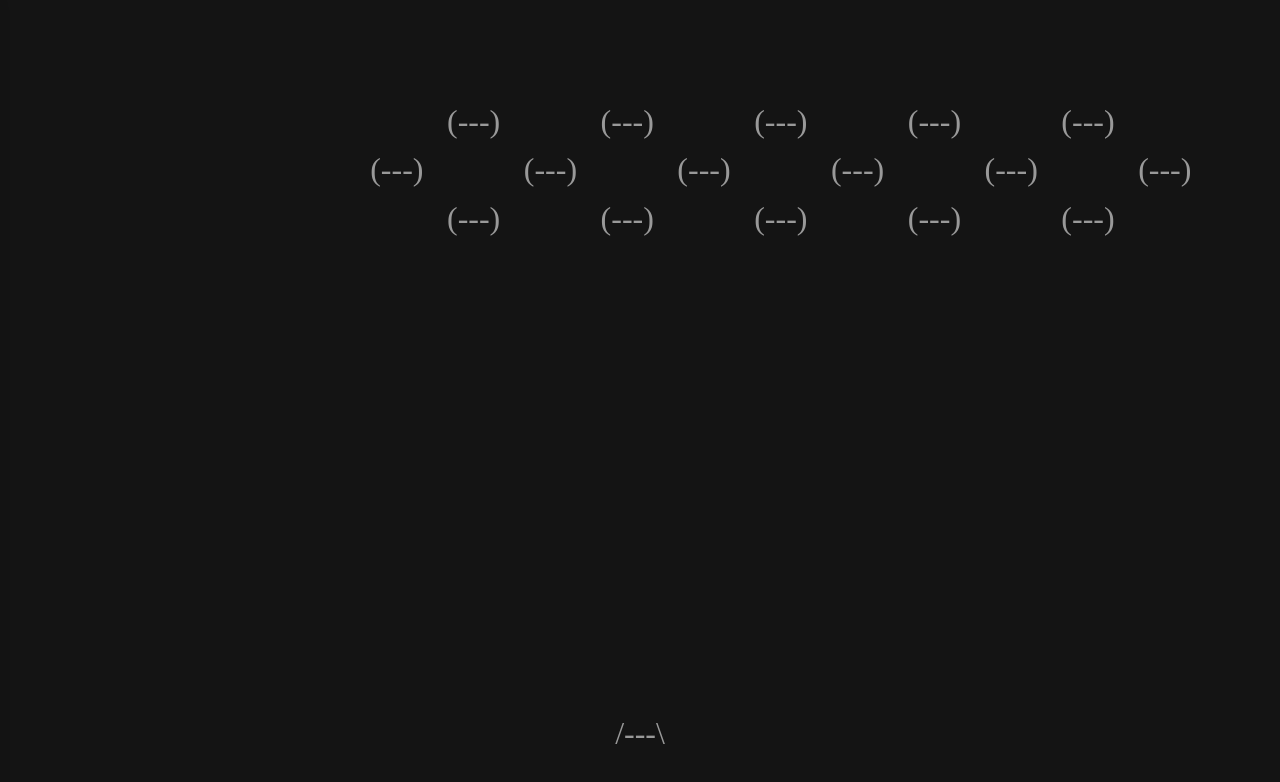
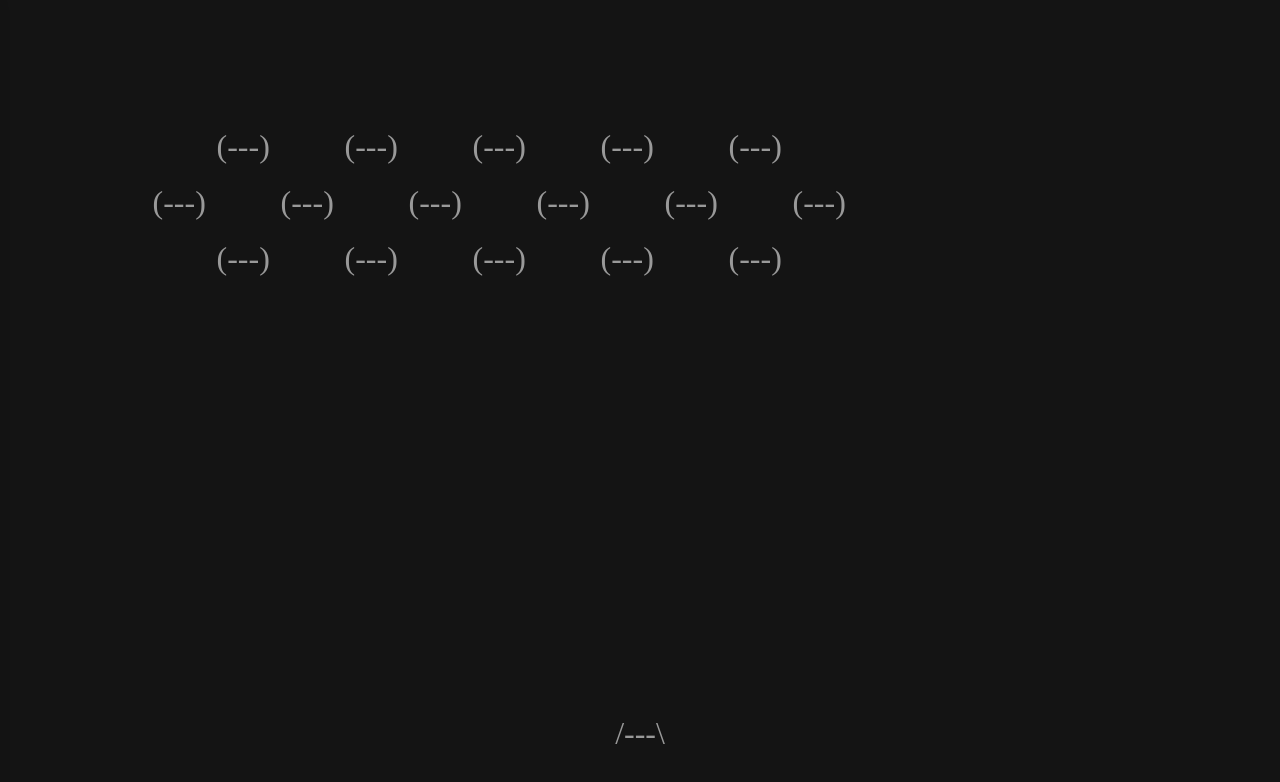
Before and after one commit to elShailee/the-weird-game, a React (Create React App) app in the folder front/: page / in a window 1280 px wide. Shown: the top 782 px of the page. Built offline with nearby package versions, Linux system fonts and the light colour scheme.

Commit message:
small inprovements

```diff
--- a/front/src/Screens/SpaceInvadersScreen/Aliens.jsx
+++ b/front/src/Screens/SpaceInvadersScreen/Aliens.jsx
@@ -1,75 +1,115 @@
-import React, { useEffect, useRef, useState } from 'react';
+import React, { useEffect, useMemo, useRef } from 'react';
 import { consts } from './consts';
-import { Alien, AliensContainer, AliensRow } from './styles';
+import { Alien } from './styles';
 
-export const Aliens = ({ tick, bulletsPosArray }) => {
-	const positionRef = useRef({ x: 0, y: 70, dir: 'left' });
-	const [aliensState, setAliensState] = useState([
-		[1, 1, 1, 1, 1],
-		[1, 1, 1, 1, 1, 1],
-		[1, 1, 1, 1, 1],
-	]);
-	useEffect(() => {
-		if (positionRef.current.dir === 'left') positionRef.current.x -= consts.aliensSpeed.x;
-		else if (positionRef.current.dir === 'right') positionRef.current.x += consts.aliensSpeed.x;
-		if (Math.abs(positionRef.current.x) >= consts.aliensTravelDistance) {
-			positionRef.current.dir = positionRef.current.dir === 'left' ? 'right' : 'left';
-			positionRef.current.y -= consts.aliensSpeed.y;
-		}
-	}, [tick]);
+const getAliensPosition = level => {
+	const aliens = consts.aliens[level];
+	return aliens.map((row, rowIndex) => {
+		return row.map((col, colIndex) => {
+			return {
+				isAlive: true,
+				x: consts.aliensSize.x * (colIndex - (row.length - 1) / 2),
+				y: consts.aliensSize.y * (aliens.length - 1 - rowIndex) + 60,
+			};
+		});
+	});
+};
+
+export const Aliens = ({ tick, bulletsPosArray, level, skipLevel }) => {
+	const aliensPositions = useMemo(() => getAliensPosition(level), [level]);
+	const directionRef = useRef('left');
 
 	useEffect(() => {
-		bulletsPosArray.forEach((bullet, bulletIndex) => {
-			let didHit = false;
-			aliensState.forEach((row, rowIndex) => {
-				if (didHit) return;
-				row.forEach((alien, alienIndex) => {
-					if (didHit) return;
+		let shouldSwitchDirection = false;
+		aliensPositions.forEach((row, rowIndex) => {
+			row.forEach((alien, alienIndex) => {
+				// hit checker
+				bulletsPosArray.forEach((bulletPos, bulletIndex) => {
 					if (
-						Math.abs(
-							bullet.x -
-								(alienIndex - (row.length - 1) / 2) * (consts.aliensWidth + 1) -
-								positionRef.current.x,
-						) <= 3 &&
-						Math.abs(bullet.y - consts.bulletSpeed / 2 - positionRef.current.y - rowIndex) <= 1.5 &&
-						alien === 1
+						Math.abs(alien.x - bulletPos.x) <= consts.aimAssist &&
+						Math.abs(alien.y - bulletPos.y) <= consts.aimAssist &&
+						alien.isAlive
 					) {
-						didHit = true;
-						aliensState[rowIndex][alienIndex] = 2;
-						setAliensState(aliensState);
+						alien.isAlive = false;
 						bulletsPosArray.splice(bulletIndex, 1);
 					}
 				});
+
+				// aliens movement
+				alien.x += (directionRef.current === 'left' ? -1 : 1) * consts.aliensSpeed[level].x;
+				if (Math.abs(alien.x) >= consts.aliensTravelDistance) {
+					shouldSwitchDirection = true;
+				}
 			});
 		});
-	}, [tick, aliensState, bulletsPosArray]);
 
-	const renderAliens = () =>
-		aliensState.map((row, rowIndex) => {
-			return (
-				<AliensRow key={rowIndex}>
-					{row.map((alien, alienIndex) => {
-						if (alien > 1 && alien <= 10) {
-							aliensState[rowIndex][alienIndex]++;
-							return (
-								<Alien key={alienIndex} width={consts.aliensWidth}>
-									X
-								</Alien>
-							);
-						}
-						return (
-							<Alien key={alienIndex} width={consts.aliensWidth}>
-								{alien === 1 ? '(---)' : ''}
-							</Alien>
-						);
-					})}
-				</AliensRow>
+		if (shouldSwitchDirection) {
+			directionRef.current = directionRef.current === 'right' ? 'left' : 'right';
+			aliensPositions.forEach(row =>
+				row.forEach(alien => {
+					alien.y -= consts.aliensSpeed[level].y;
+				}),
 			);
-		});
+		}
+	}, [tick, bulletsPosArray, aliensPositions, level]);
 
-	return (
-		<AliensContainer left={positionRef.current.x} top={positionRef.current.y}>
-			{renderAliens()}
-		</AliensContainer>
+	// useEffect(() => {
+	// 	if (positionRef.current.dir === 'left') positionRef.current.x -= consts.aliensSpeed.x;
+	// 	else if (positionRef.current.dir === 'right') positionRef.current.x += consts.aliensSpeed.x;
+	// 	if (Math.abs(positionRef.current.x) >= consts.aliensTravelDistance) {
+	// 		positionRef.current.dir = positionRef.current.dir === 'left' ? 'right' : 'left';
+	// 		positionRef.current.y -= consts.aliensSpeed.y;
+	// 	}
+	// }, [tick]);
+
+	// useEffect(() => {
+	// 	bulletsPosArray.forEach((bullet, bulletIndex) => {
+	// 		let didHit = false;
+	// 		aliensState.forEach((row, rowIndex) => {
+	// 			if (didHit) return;
+	// 			row.forEach((alien, alienIndex) => {
+	// 				if (didHit) return;
+	// 				if (
+	// 					Math.abs(
+	// 						bullet.x -
+	// 							(alienIndex - (row.length - 1) / 2) * (consts.aliensWidth + 1) -
+	// 							positionRef.current.x,
+	// 					) <= 3 &&
+	// 					Math.abs(bullet.y - consts.bulletSpeed / 2 - positionRef.current.y - rowIndex) <= 1.5 &&
+	// 					alien === 1
+	// 				) {
+	// 					didHit = true;
+	// 					aliensState[rowIndex][alienIndex] = 2;
+	// 					setAliensState(aliensState);
+	// 					bulletsPosArray.splice(bulletIndex, 1);
+	// 				}
+	// 			});
+	// 		});
+	// 	});
+	// }, [tick, aliensState, bulletsPosArray]);
+
+	const renderAliens = useMemo(
+		() => {
+			return aliensPositions.map((row, rowIndex) => {
+				return row.map((alienPos, alienIndex) => {
+					// if (alienPos > 1 && alienPos <= 10) {
+					// 	aliensPositionState[rowIndex][alienIndex]++;
+					// 	return (
+					// 		<Alien key={alienIndex} size={consts.aliensSize} pos={alienPos}>
+					// 			X
+					// 		</Alien>
+					// 	);
+					// }
+					return (
+						<Alien key={alienIndex} size={consts.aliensSize} pos={alienPos}>
+							{alienPos.isAlive ? '(---)' : ''}
+						</Alien>
+					);
+				});
+			});
+		},
+		[tick, aliensPositions], // eslint-disable-line react-hooks/exhaustive-deps
 	);
+
+	return <>{renderAliens}</>;
 };
--- a/front/src/Screens/SpaceInvadersScreen/SpaceInvadersScreen.jsx
+++ b/front/src/Screens/SpaceInvadersScreen/SpaceInvadersScreen.jsx
@@ -1,4 +1,4 @@
-import React, { useRef, useEffect } from 'react';
+import React, { useRef, useEffect, useState } from 'react';
 import { Aliens } from './Aliens';
 import { consts } from './consts';
 import { Ship } from './Ship';
@@ -8,13 +8,19 @@ import { useGameLoop } from './useGameLoop';
 
 export const SpaceInvadersScreen = () => {
 	const focusRef = useRef();
-	const gameLoop = useGameLoop();
-	const bullets = useBullets(gameLoop.tick);
+	const [levelNumState, setLevelNumState] = useState(consts.startingLevel);
+	const gameLoop = useGameLoop(levelNumState);
+	const bullets = useBullets({ tick: gameLoop.tick, level: levelNumState });
+
+	const skipLevel = () => {
+		setLevelNumState(levelNumState + 1);
+	};
+
 	useEffect(() => {
 		focusRef.current.focus();
 	}, []);
 
-	const renderBullets = bullets.bulletsState.map((position, index) => {
+	const renderBullets = bullets.bulletsPosArray.map((position, index) => {
 		return (
 			<Bullet position={position} key={index}>
 				|
@@ -24,11 +30,16 @@ export const SpaceInvadersScreen = () => {
 
 	return (
 		<ScreenContainer ref={focusRef}>
-			<Ship tick={gameLoop.tick} fireBulletFrom={bullets.fireBulletFrom} />
+			<Ship tick={gameLoop.tick} fireBulletFrom={bullets.fireBulletFrom} level={levelNumState} />
 
 			{renderBullets}
-			<AmmoBar ammoPercent={(100 * bullets.ammoCount) / consts.bulletsMaxAmmo} />
-			<Aliens tick={gameLoop.tick} bulletsPosArray={bullets.bulletsState} />
+			<AmmoBar ammoPercent={(100 * bullets.ammoCount) / consts.bulletsMaxAmmo[levelNumState]} />
+			<Aliens
+				tick={gameLoop.tick}
+				bulletsPosArray={bullets.bulletsPosArray}
+				level={levelNumState}
+				skipLevel={skipLevel}
+			/>
 		</ScreenContainer>
 	);
 };
--- a/front/src/Screens/SpaceInvadersScreen/consts.js
+++ b/front/src/Screens/SpaceInvadersScreen/consts.js
@@ -5,16 +5,25 @@ export const consts = {
 	getMovingKeys: function () {
 		return this.leftMovingKeys.concat(this.rightMovingKeys);
 	},
-	gameLoopInterval: 50,
+	startingLevel: 1,
+	gameLoopInterval: { 1: 50 },
 	screenEdge: 50,
-	shipSpeed: 2,
-	bulletsDelay: 5,
-	bulletSpeed: 3,
-	bulletsCost: 8,
-	bulletsRechargeRate: 0.8,
-	bulletsMaxAmmo: 100,
-	aliensSpeed: { x: 1, y: 3 },
-	aliensHealth: 1,
-	aliensWidth: 10,
-	aliensTravelDistance: 15,
+	shipSpeed: { 1: 2 },
+	bulletsDelay: { 1: 5 },
+	bulletSpeed: { 1: 3 },
+	bulletsCost: { 1: 8 },
+	bulletsRechargeRate: { 1: 0.8 },
+	bulletsMaxAmmo: { 1: 100 },
+	aliens: {
+		1: [
+			[1, 1, 1, 1, 1],
+			[1, 1, 1, 1, 1, 1],
+			[1, 1, 1, 1, 1],
+		],
+	},
+	aliensSpeed: { 1: { x: 1, y: 3 } },
+	aliensHealth: { 1: 1 },
+	aliensSize: { x: 10, y: 7 },
+	aliensTravelDistance: 45,
+	aimAssist: 2,
 };
--- a/front/src/Screens/SpaceInvadersScreen/styles.js
+++ b/front/src/Screens/SpaceInvadersScreen/styles.js
@@ -26,34 +26,27 @@ export const Bullet = styled.div.attrs(props => ({
 	transform: translateX(-50%) translateY(50%);
 `;
 
-export const AmmoBar = styled.div`
+export const AmmoBar = styled.div.attrs(({ ammoPercent }) => ({
+	style: {
+		width: `${100 - ammoPercent}%`,
+	},
+}))`
 	position: absolute;
 	background-color: rgba(255, 255, 255, 0.1);
 	bottom: 0;
 	left: 0;
-	width: ${({ ammoPercent }) => 100 - ammoPercent}%;
 	height: 2rem;
 `;
 
-export const AliensContainer = styled.div.attrs(props => ({
+export const Alien = styled.div.attrs(({ size, pos }) => ({
 	style: {
-		bottom: `calc(${props.top}% + 6rem)`,
-		left: props.left + 50 + '%',
+		width: `${size.x}%`,
+		height: `${size.y}%`,
+
+		bottom: `calc(${pos.y}% + 6rem)`,
+		left: `calc(${pos.x}% + 50%)`,
 	},
 }))`
-	${({ theme }) => theme.customStyles.centerItems}
-	flex-direction: column-reverse;
 	position: absolute;
 	transform: translateX(-50%);
 `;
-
-export const AliensRow = styled.div`
-	display: flex;
-	flex-direction: row;
-`;
-
-export const Alien = styled.div`
-	margin: 1% 1vw;
-	width: ${({ width }) => width}vw;
-	height: 2rem;
-`;
--- a/front/src/Screens/SpaceInvadersScreen/useBullets.js
+++ b/front/src/Screens/SpaceInvadersScreen/useBullets.js
@@ -1,37 +1,37 @@
-import { useEffect, useRef, useState } from 'react';
+import { useEffect, useMemo, useRef, useState } from 'react';
 import { consts } from './consts';
 
-export const useBullets = tick => {
-	const [bulletsState, setBulletsState] = useState([]);
-	const ammoRef = useRef(consts.bulletsMaxAmmo);
+export const useBullets = ({ tick, level }) => {
+	const bulletsPosArray = useMemo(() => [], []);
+	const ammoRef = useRef(consts.bulletsMaxAmmo[level]);
 	const [isCooling, setIsCooling] = useState(false);
 
 	useEffect(() => {
-		bulletsState.forEach((bullet, index) => {
-			bullet.y += consts.bulletSpeed;
+		bulletsPosArray.forEach((bullet, index) => {
+			bullet.y += consts.bulletSpeed[level];
 			const maxBulletHightByPercent = 100;
-			if (bullet.y > maxBulletHightByPercent) bulletsState.splice(index, 1);
+			if (bullet.y > maxBulletHightByPercent) bulletsPosArray.splice(index, 1);
 		});
-	}, [bulletsState, tick]);
+	}, [bulletsPosArray, tick, level]);
 
 	useEffect(() => {
-		if (ammoRef.current < consts.bulletsMaxAmmo) {
-			ammoRef.current += consts.bulletsRechargeRate;
-			if (ammoRef.current >= consts.bulletsMaxAmmo) {
+		if (ammoRef.current < consts.bulletsMaxAmmo[level]) {
+			ammoRef.current += consts.bulletsRechargeRate[level];
+			if (ammoRef.current >= consts.bulletsMaxAmmo[level]) {
 				setIsCooling(false);
 			}
 		}
-	}, [tick]);
+	}, [tick, level]);
 
 	const fireBulletFrom = xPosition => {
-		if (ammoRef.current < consts.bulletsCost) {
+		if (ammoRef.current < consts.bulletsCost[level]) {
 			return setIsCooling(true);
 		}
 		if (isCooling) return;
 
-		setBulletsState([...bulletsState, { x: xPosition, y: 0 }]);
-		ammoRef.current -= consts.bulletsCost;
+		bulletsPosArray.push({ x: xPosition, y: 0 });
+		ammoRef.current -= consts.bulletsCost[level];
 	};
 
-	return { bulletsState, fireBulletFrom, ammoCount: ammoRef.current, isCooling };
+	return { bulletsPosArray, fireBulletFrom, ammoCount: ammoRef.current, isCooling };
 };
--- a/front/src/Screens/SpaceInvadersScreen/useGameLoop.js
+++ b/front/src/Screens/SpaceInvadersScreen/useGameLoop.js
@@ -1,18 +1,18 @@
 import { useEffect, useState } from 'react';
 import { consts } from './consts';
 
-export const useGameLoop = () => {
+export const useGameLoop = level => {
 	const [tick, setTick] = useState(0);
 
 	useEffect(() => {
 		const gameLoop = setInterval(() => {
 			setTick(tick + 1);
-		}, consts.gameLoopInterval);
+		}, consts.gameLoopInterval[level]);
 
 		return () => {
 			clearInterval(gameLoop);
 		};
-	}, [tick]);
+	}, [tick, level]);
 
 	return { tick };
 };
```
Also changed, not shown: front/src/Screens/SpaceInvadersScreen/Ship.jsx (+9 -8 lines).
